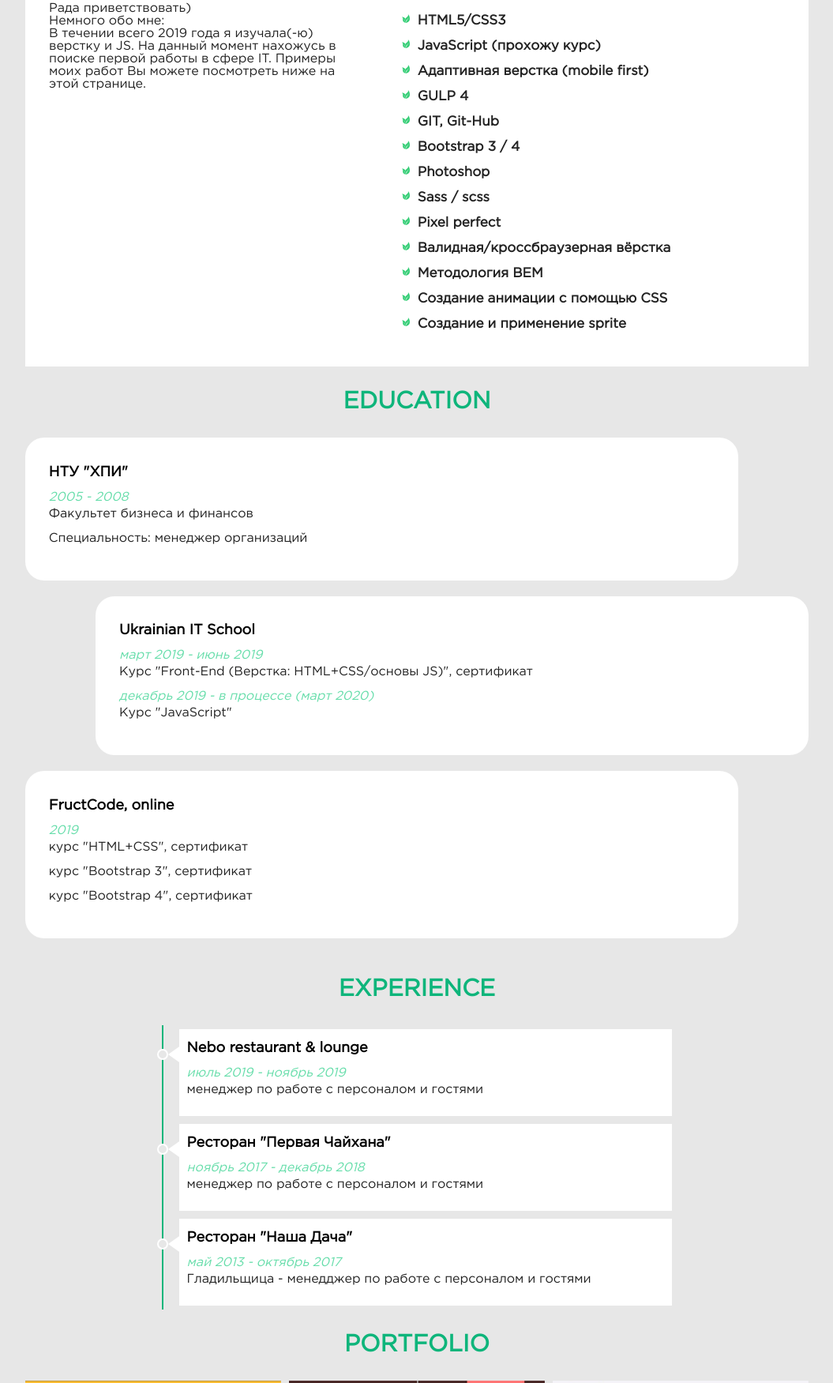
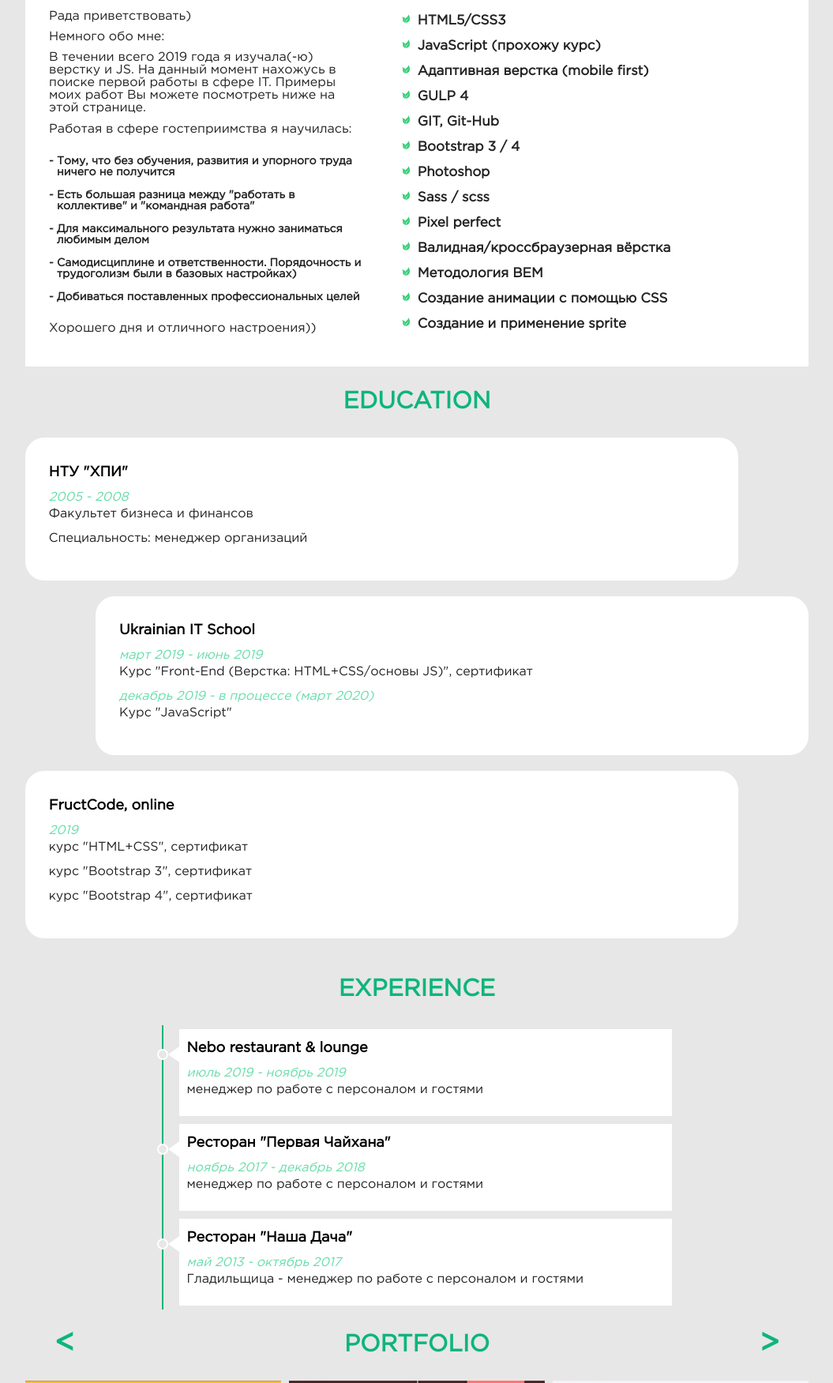
Before and after one commit to fedorova-olya/newResume, a website: page index.html in a window 1280 px wide. Shown: the part 509-2260 px from the top of the page at 79% size, without its empty margins (112-1167 px from the left). Drawn offline with Linux system fonts and the light colour scheme.

Commit message:
валидная

```diff
--- a/index.html
+++ b/index.html
@@ -69,7 +69,15 @@
           В течении всего 2019 года я изучала(-ю) верстку и JS. На данный момент нахожусь в поиске первой работы в сфере
           IT. Примеры моих работ Вы можете посмотреть ниже на этой странице.
         </p>
-        <p></p>
+        <p>Работая в сфере гостеприимства я научилась:</p>
+        <ul class="block_text_list">
+          <li>Тому, что без обучения, развития и упорного труда ничего не получится</li>
+          <li>Есть большая разница между "работать в коллективе" и "командная работа"</li>
+          <li>Для максимального результата нужно заниматься любимым делом</li>
+          <li>Самодисциплине и ответственности. Порядочность и трудоголизм были в базовых настройках)</li>
+          <li>Добиваться поставленных профессиональных целей</li>
+        </ul>
+        <p>Хорошего дня и отличного настроения))</p>
       </div>
       <ul class="skillsList">
         <li>HTML5/CSS3</li>
@@ -128,7 +136,7 @@
         <article>
           <h4>Ресторан "Наша Дача"</h4>
           <h5>май 2013 - октябрь 2017</h5>
-          <p>Гладильщица - менедджер по работе с персоналом и гостями</p>
+          <p>Гладильщица - менеджер по работе с персоналом и гостями</p>
         </article>
       </div>
     </div>
@@ -147,28 +155,29 @@
         </div>
         <div class="item">
           <a href="http://study.uitschool.com/fe-19-06/fedorova/getbootstrap/master_shop.html"><img
-              src="build/img/photo_2020-01-04_16-44-12 (4).jpg" alt="пример работ"></a>
+              src="build/img/photo_2020-01-04_16-44-12(4).jpg" alt="пример работ"></a>
         </div>
         <div class="item">
           <a href="http://study.uitschool.com/fe-19-06/fedorova/maket_4/html/"><img
-              src="build/img/photo_2020-01-04_16-44-12 (5).jpg" alt="пример работ"> </a>
+              src="build/img/photo_2020-01-04_16-44-12(5).jpg" alt="пример работ"> </a>
         </div>
         <div class="item">
           <a href="http://study.uitschool.com/fe-19-06/fedorova/bootstrap4/"><img
-              src="build/img/photo_2020-01-04_16-44-12 (6).jpg" alt="пример работ"> </a>
+              src="build/img/photo_2020-01-04_16-44-12(6).jpg" alt="пример работ"> </a>
         </div>
 
         <div class="item">
           <a href="http://study.uitschool.com/fe-19-06/fedorova/BakeryBo/"><img
-              src="build/img/photo_2020-01-04_16-44-12 (3).jpg" alt="пример работ"></a>
+              src="build/img/photo_2020-01-04_16-44-12(3).jpg" alt="пример работ"></a>
         </div>
 
       </div>
     </div>
   </main>
+
+  <script src="build/js/jquery-3.4.1.min.js"></script>
+  <script src="build/owl_Carousel_2/owl.carousel.min.js"></script>
+  <script src="build/js/script.js"></script>
 </body>
-<script src="build/js/jquery-3.4.1.min.js"></script>
-<script src="build/owl_Carousel_2/owl.carousel.min.js"></script>
-<script src="build/js/script.js"></script>
 
 </html>
--- a/src/css/main.scss
+++ b/src/css/main.scss
@@ -211,7 +211,7 @@ main {
 
 
         .block_text,
-        .skillsList {
+        ul.skillsList {
             width: 40%;
             padding: 30px;
 
@@ -221,7 +221,6 @@ main {
                 margin: 15px 0;
                 position: relative;
                 padding-left: 10px;
-                //list-style: url("../../build/img/list_icon.png");
             }
 
             li:before {
@@ -236,6 +235,24 @@ main {
             }
 
 
+        }
+
+        .block_text {
+            display: flex;
+            flex-direction: column;
+            justify-content: space-evenly;
+
+            ul.block_text_list {
+                li {
+                    font-size: 14px;
+                }
+
+                li:before {
+                    content: "-";
+                    background: transparent;
+                    left: 0;
+                }
+            }
         }
 
     }
@@ -325,11 +342,33 @@ main {
     }
 
     .block_portfolio {
+        h3 {
+            position: relative;
+        }
+
+        h3:before {
+            content: "<";
+            position: absolute;
+            top: 24px;
+            left: 37px;
+            font-size: 40px;
+        }
+
+        h3:after {
+            content: ">";
+            position: absolute;
+            top: 24px;
+            right: 37px;
+            font-size: 40px;
+        }
+
         .owl-theme .owl-dots {
             display: none;
         }
 
         .owl-carousel {
+            font-size: 50px;
+
             .item {
                 a {
 
@@ -338,6 +377,14 @@ main {
                     }
                 }
             }
+
+            .owl-nav {
+                button {
+                    span {
+                        margin: 0 50px;
+                    }
+                }
+            }
         }
     }
 }
```
Also changed, not shown: src/css/media.scss (+7 -5 lines), build/css/style.css, build/img/photo_2020-01-04_16-44-12(3).jpg (renamed from build/img/photo_2020-01-04_16-44-12 (3).jpg), build/img/photo_2020-01-04_16-44-12(4).jpg (renamed from build/img/photo_2020-01-04_16-44-12 (4).jpg), build/img/photo_2020-01-04_16-44-12(5).jpg (renamed from build/img/photo_2020-01-04_16-44-12 (5).jpg), build/img/photo_2020-01-04_16-44-12(6).jpg (renamed from build/img/photo_2020-01-04_16-44-12 (6).jpg), src/css/main.css, 2 other files.
